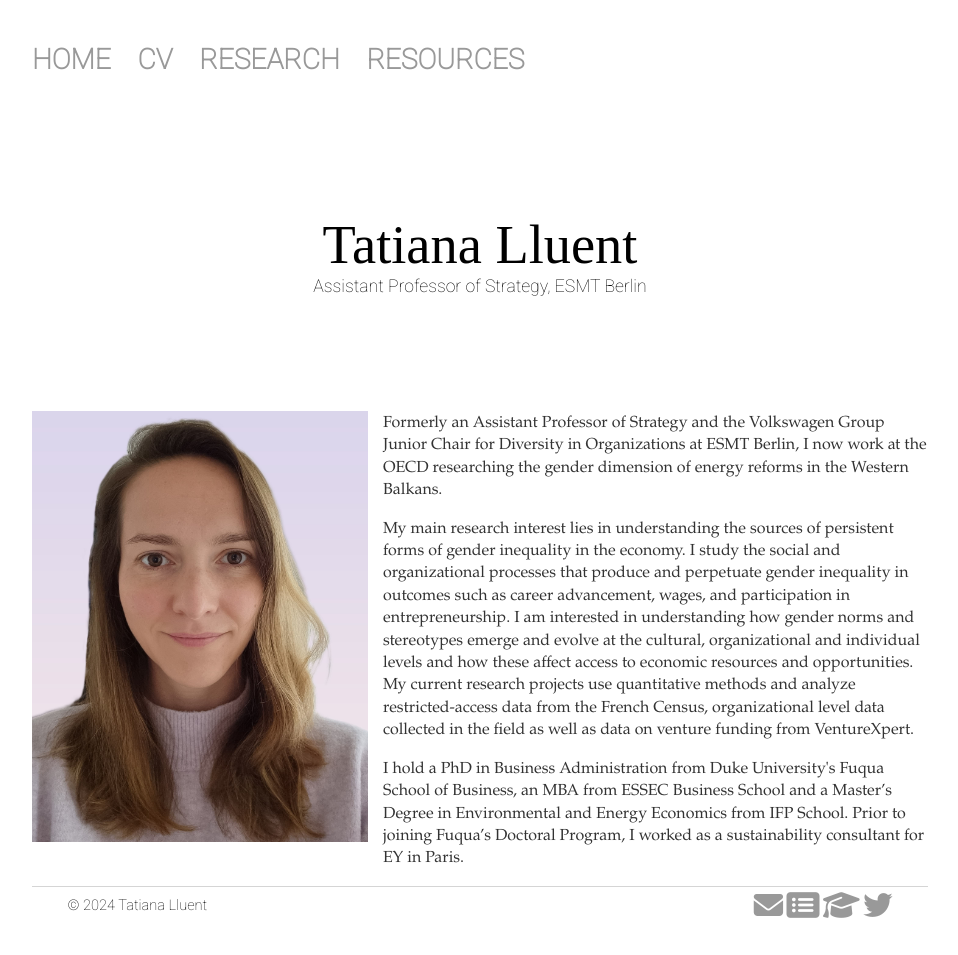
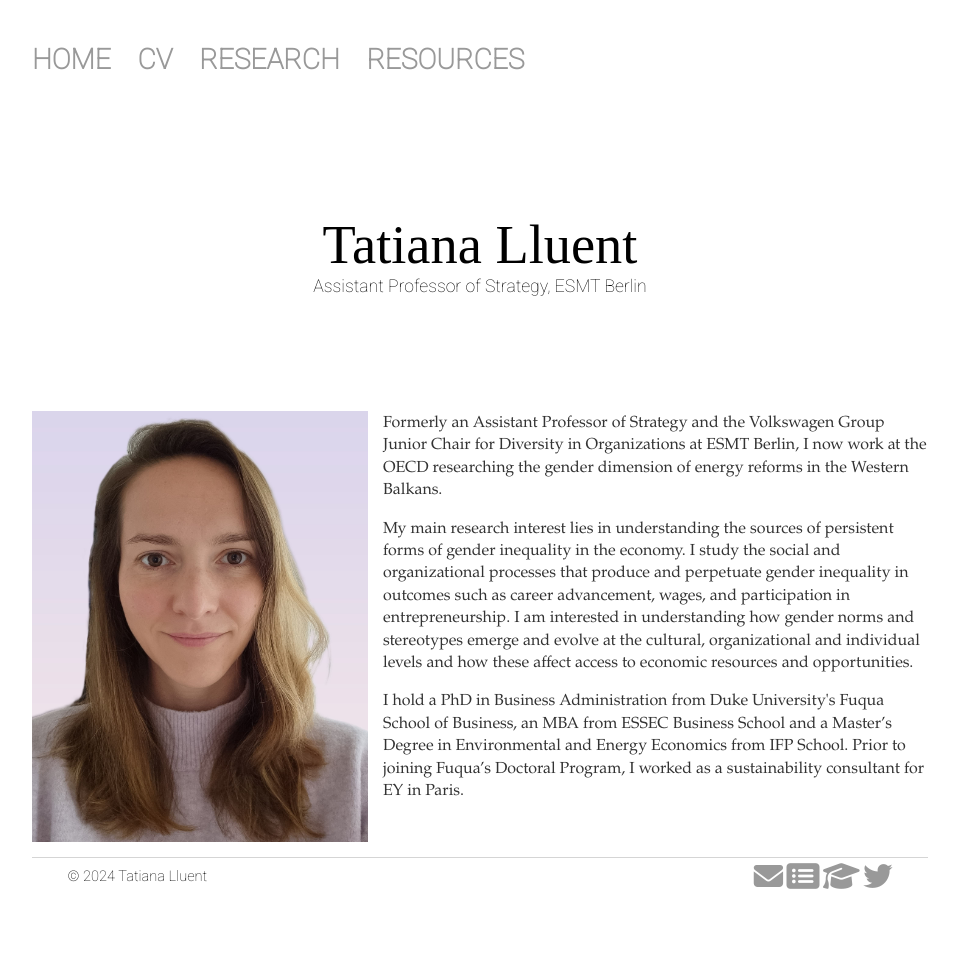
Before and after one commit to tatianalluent/tatianalluent.github.io, a Jekyll site: the page built from index.html, in a window 1280 px wide. Shown: the whole page, without its empty margins (160-1118 px from the left). Built offline with Jekyll 4.4.1, drawn with Linux system fonts in a browser that asks for light colours; nearby versions of some CDN libraries; after the commit the page ends 926 px from its top, so only the background shows below that.

Commit message:
Update index.html

```diff
--- a/index.html
+++ b/index.html
@@ -10,6 +10,6 @@ title: Tatiana Lluent
 		<img id= "headshot" src="{{site.baseurl}}/docs/images/Portrait.jpg"/>
 	</div>
 	<p>Formerly an Assistant Professor of Strategy and the Volkswagen Group Junior Chair for Diversity in Organizations at ESMT Berlin, I now work at the OECD researching the gender dimension of energy reforms in the Western Balkans.
-	<p>My main research interest lies in understanding the sources of persistent forms of gender inequality in the economy. I study the social and organizational processes that produce and perpetuate gender inequality in outcomes such as career advancement, wages, and participation in entrepreneurship. I am interested in understanding how gender norms and stereotypes emerge and evolve at the cultural, organizational and individual levels and how these affect access to economic resources and opportunities. My current research projects use quantitative methods and analyze restricted-access data from the French Census, organizational level data collected in the field as well as data on venture funding from VentureXpert.</p>
+	<p>My main research interest lies in understanding the sources of persistent forms of gender inequality in the economy. I study the social and organizational processes that produce and perpetuate gender inequality in outcomes such as career advancement, wages, and participation in entrepreneurship. I am interested in understanding how gender norms and stereotypes emerge and evolve at the cultural, organizational and individual levels and how these affect access to economic resources and opportunities.</p>
 	<p>I hold a PhD in Business Administration from Duke University's Fuqua School of Business, an MBA from ESSEC Business School and a Master’s Degree in Environmental and Energy Economics from IFP School. Prior to joining Fuqua’s Doctoral Program, I worked as a sustainability consultant for EY in Paris.</p>
     </div><!-- /.blurb -->
```
